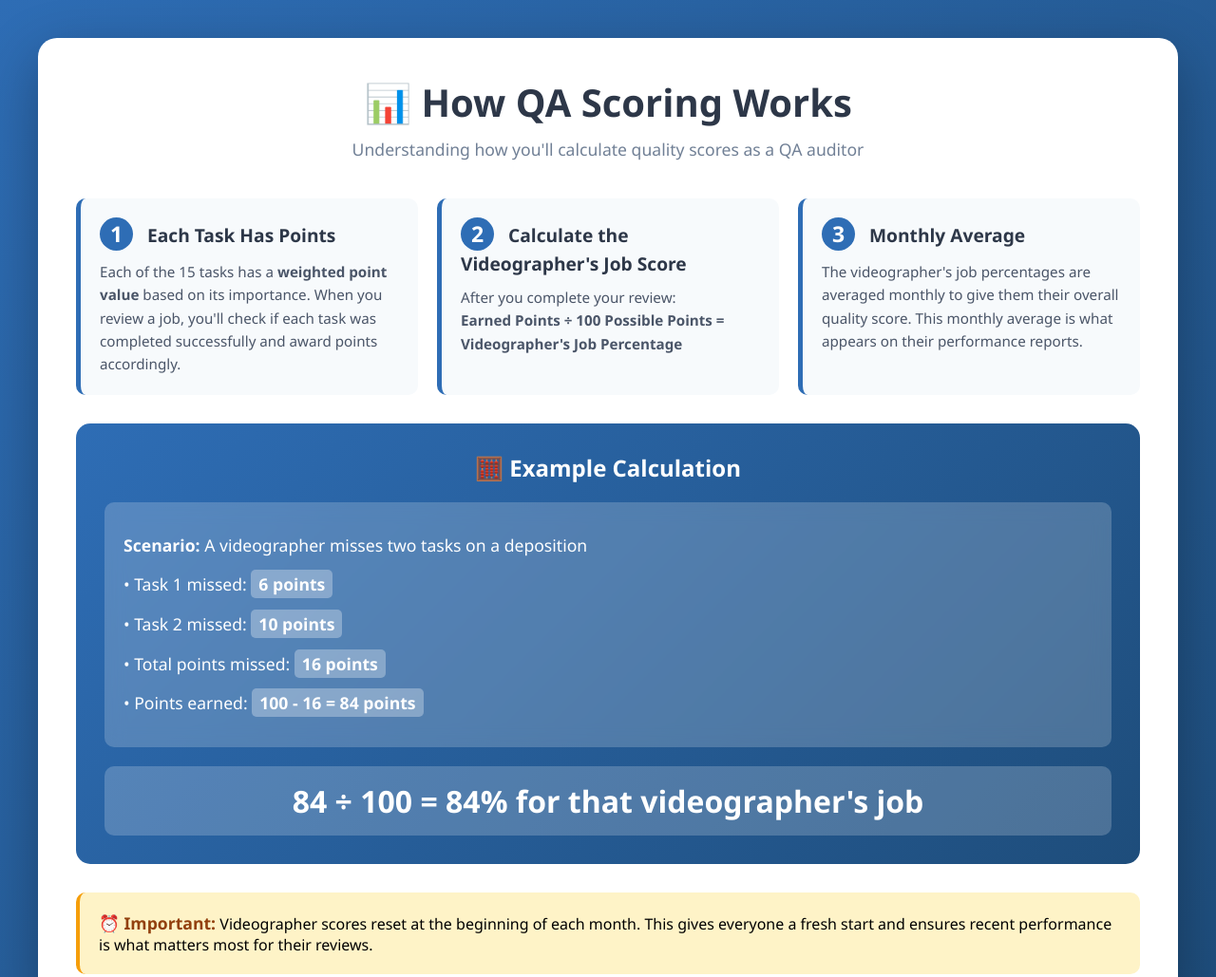
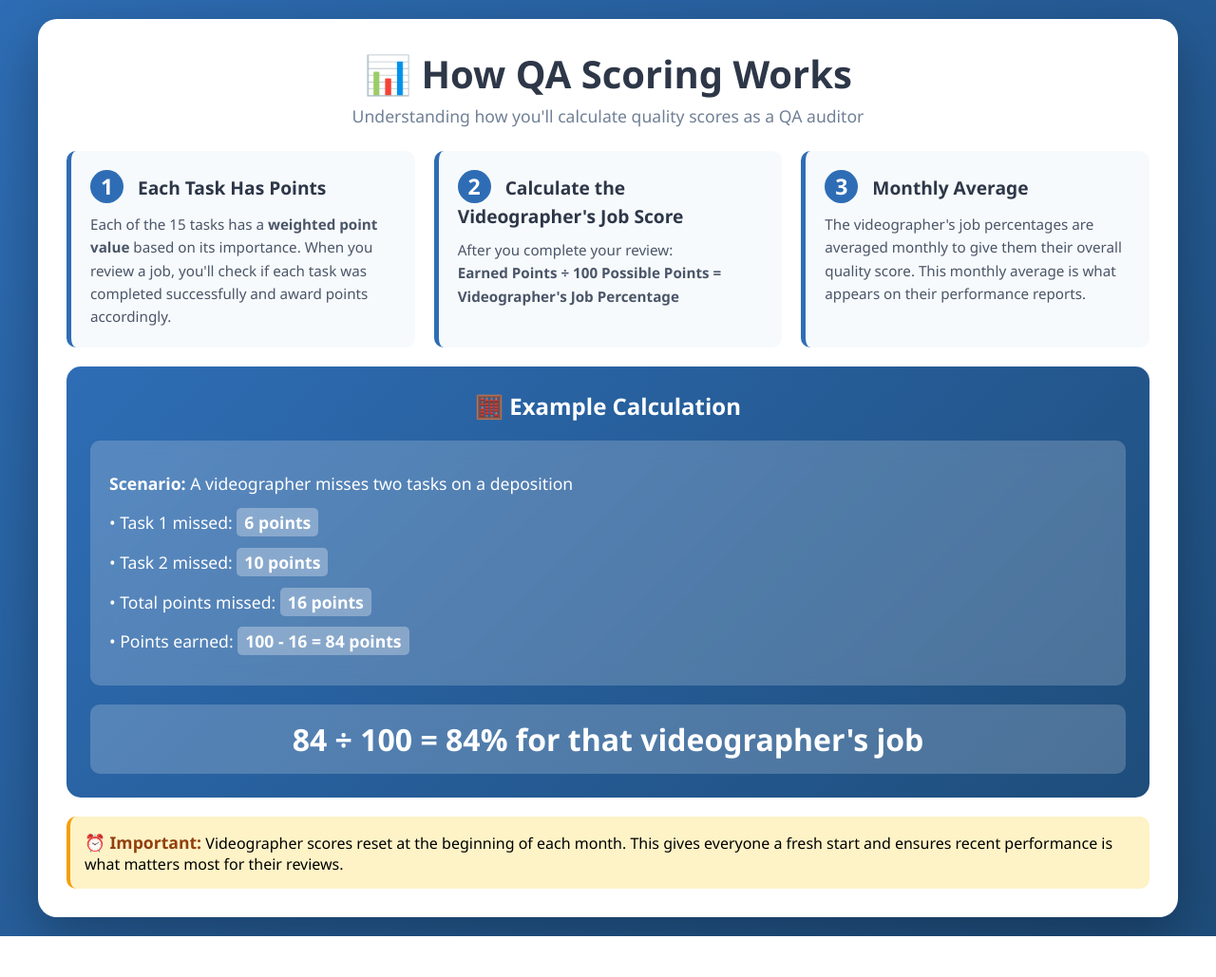
Before and after one commit to audi-creator/project1, a plain HTML site: page index.html in a window 1280 px wide. Shown: the top 1029 px of the page at 95% size. After the commit the page ends 986 px from the top, so only its background shows below. Drawn offline with Linux system fonts and the light colour scheme.

Commit message:
index.html

```diff
--- a/index.html
+++ b/index.html
@@ -15,7 +15,7 @@
             font-family: 'Segoe UI', Tahoma, Geneva, Verdana, sans-serif;
             background: linear-gradient(135deg, #2E6DB5 0%, #1e4d7b 100%);
             min-height: 100vh;
-            padding: 40px 20px;
+            padding: 20px;
             display: flex;
             justify-content: center;
             align-items: center;
@@ -25,21 +25,21 @@
             max-width: 1200px;
             background: white;
             border-radius: 20px;
-            padding: 40px;
+            padding: 30px;
             box-shadow: 0 20px 60px rgba(0,0,0,0.3);
         }
 
         h1 {
             color: #2d3748;
             font-size: 2.5em;
-            margin-bottom: 10px;
+            margin-bottom: 5px;
             text-align: center;
         }
 
         .subtitle {
             text-align: center;
             color: #718096;
-            margin-bottom: 40px;
+            margin-bottom: 25px;
             font-size: 1.1em;
         }
 
@@ -47,7 +47,7 @@
             display: grid;
             grid-template-columns: repeat(3, 1fr);
             gap: 20px;
-            margin-bottom: 30px;
+            margin-bottom: 20px;
         }
 
         .step-card {
@@ -93,9 +93,9 @@
         .example-box {
             background: linear-gradient(135deg, #2E6DB5 0%, #1e4d7b 100%);
             color: white;
-            padding: 30px;
+            padding: 25px;
             border-radius: 15px;
-            margin-top: 30px;
+            margin-top: 20px;
         }
 
         .example-title {
@@ -139,8 +139,8 @@
         .reset-note {
             background: #fef3c7;
             border-left: 4px solid #f59e0b;
-            padding: 20px;
-            margin-top: 30px;
+            padding: 15px;
+            margin-top: 20px;
             border-radius: 10px;
         }
 
```
